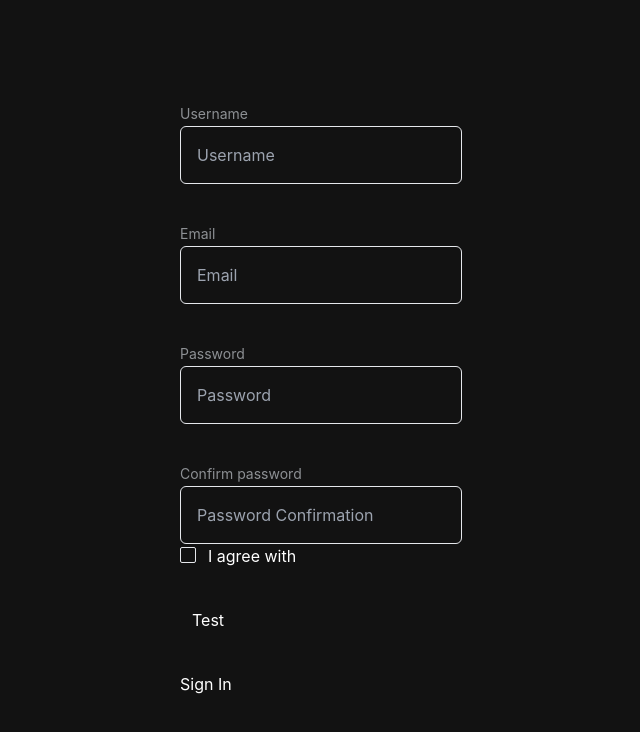
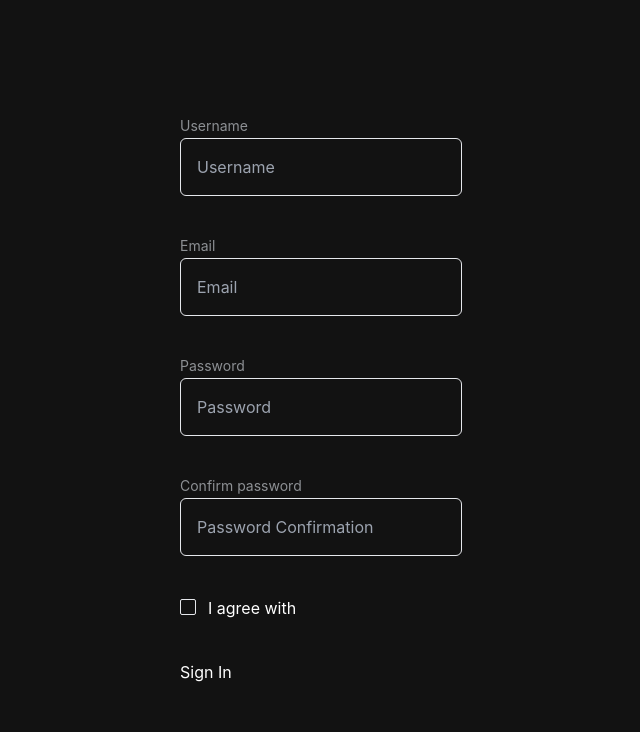
Before and after one commit to dariametelitsa/TryingNextJs, a Next.js app: page /auth/sign-up in a window 1280 px wide. Shown: the top 732 px of the page, without its empty margins (319-959 px from the left). Built offline with nearby package versions, Linux system fonts and the light colour scheme.

Commit message:
refactored: checkbox with error message

```diff
--- a/src/components/checkbox/checkbox.tsx
+++ b/src/components/checkbox/checkbox.tsx
@@ -13,7 +13,7 @@ const Checkbox = React.forwardRef<
 }
 >(({className, label, errorMessage, ...props}, ref) => (
     <>
-        <label>
+        <label className={'block'}>
             <CheckboxPrimitive.Root
                 ref={ref}
                 className={cn(
--- a/src/components/form/form-checkbox.tsx
+++ b/src/components/form/form-checkbox.tsx
@@ -1,16 +1,17 @@
 import { ComponentPropsWithoutRef } from "react";
-import { Checkbox } from "@radix-ui/react-checkbox";
 import { Control, FieldPath, FieldValues, useController } from "react-hook-form";
+import { Checkbox } from "@/components/checkbox/checkbox";
 
 type Props<T extends FieldValues> = ComponentPropsWithoutRef<typeof Checkbox> & {
     control: Control<T>
     name: FieldPath<T>
 }
 
-export const FormCheckbox = <T extends FieldValues>({control, name, ...props}: Props<T>) => {
+export const FormCheckbox = <T extends FieldValues>({control, name, errorMessage, ...props}: Props<T>) => {
 
     const {
-        field: {onChange, value, ...field}
+        field: {onChange, value, ...field},
+        fieldState: {error}
     } = useController({
         control,
         name
@@ -21,6 +22,7 @@ export const FormCheckbox = <T extends FieldValues>({control, name, ...props}: P
         {...props}
         onCheckedChange={onChange}
         checked={value}
+        errorMessage={errorMessage ?? error?.message}
         {...field}
     />
     )
--- a/src/pages/auth/sign-up.tsx
+++ b/src/pages/auth/sign-up.tsx
@@ -24,7 +24,12 @@ const signUpSchema = z.object({
 type SignUpType = z.infer<typeof signUpSchema>;
 
 export default function SignUp() {
-    const {register, handleSubmit, formState: {errors}, control} = useForm<SignUpType>({resolver: zodResolver(signUpSchema)});
+    const {
+        register,
+        handleSubmit,
+        formState: {errors},
+        control
+    } = useForm<SignUpType>({resolver: zodResolver(signUpSchema)});
 
     const onSubmit = handleSubmit((data) => {
         console.log(data)
@@ -60,28 +65,20 @@ export default function SignUp() {
                            type={'password'}
                            {...register('passwordConfirmation')}
                 />
-
-                {/*<label className={'block'}>*/}
-                    <Checkbox
-                        {...field}
-                        onCheckedChange={onChange}
-                        checked={value}
-                        className={'mr-3'}
-                        errorMessage={errors.agreesToTOS?.message}
-                        label={'I agree with'}
-                    />
-                    {/*I agree to the Terms of Service and Conditions*/}
-                {/*</label>*/}
-                {/*{errors.agreesToTOS && <p className={'text-red-500 text-sm'}>{errors.agreesToTOS.message}</p>}*/}
-
-                <label className={'block'}>
+                {/*<Checkbox*/}
+                {/*    {...field}*/}
+                {/*    onCheckedChange={onChange}*/}
+                {/*    checked={value}*/}
+                {/*    className={'mr-3'}*/}
+                {/*    errorMessage={errors.agreesToTOS?.message}*/}
+                {/*    label={'I agree with'}*/}
+                {/*/>*/}
                     <FormCheckbox
                         className={'mr-3'}
                         control={control}
                         name={'agreesToTOS'}
+                        label={'I agree with'}
                     />
-                    Test
-                </label>
 
                 <button>Sign In</button>
             </form>
```
